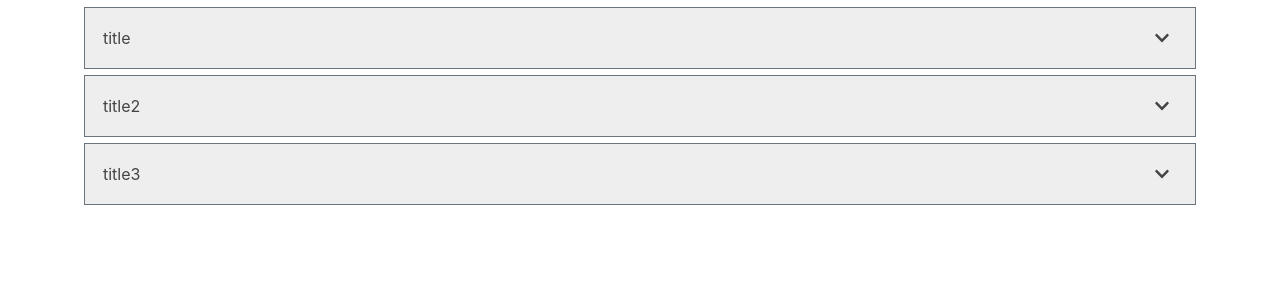
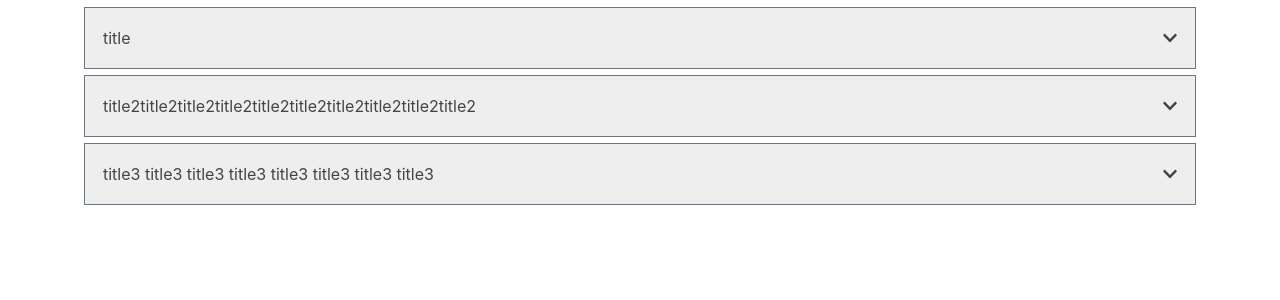
Before and after one commit to otera/angular-accordion, an Angular app: page / in a window 1280 px wide. Shown: the top 300 px of the page. Built offline with nearby package versions, Linux system fonts and the light colour scheme.

Commit message:
タイトルの改行設定を追加

```diff
--- a/src/app/accordion/accordion-group/accordion-group.component.html
+++ b/src/app/accordion/accordion-group/accordion-group.component.html
@@ -6,8 +6,10 @@
     (click)="onToggle()"
   >
     <div class="d-flex align-items-start">
-      <div class="flex-grow-1">{{ title }}</div>
-      <div class="mr-2">
+      <div class="flex-grow-1">
+        <span class="title">{{ title }}</span>
+      </div>
+      <div class="ml-2">
         <span *ngIf="expanded === false"
           ><fa-icon [icon]="faChevronDown"></fa-icon
         ></span>
--- a/src/app/accordion/accordion-group/accordion-group.component.scss
+++ b/src/app/accordion/accordion-group/accordion-group.component.scss
@@ -10,6 +10,9 @@
   // outline: none;
   outline: solid 1px #6c757d;
   transition: 0.3s;
+  .title {
+    word-break: break-all;
+  }
 }
 
 /* Add a background color to the button if it is clicked on (add the .active class with JS), and when you move the mouse over it (hover) */
--- a/src/app/base/base.component.ts
+++ b/src/app/base/base.component.ts
@@ -15,9 +15,12 @@ export class BaseComponent implements OnInit {
 
   ngOnInit(): void {
     this.cities.push({ title: 'title', desc: 'A-HAHAHAHAHA!' });
-    this.cities.push({ title: 'title2', desc: 'A-HAHAHAHAHA!!' });
     this.cities.push({
-      title: 'title3',
+      title: 'title2title2title2title2title2title2title2title2title2title2',
+      desc: 'A-HAHAHAHAHA!!',
+    });
+    this.cities.push({
+      title: 'title3 title3 title3 title3 title3 title3 title3 title3',
       desc: 'A-HAHAHAHAHA!<br>A-HAHAHAHAHA!!<br>A-HAHAHAHAHA!!!',
     });
   }
```
